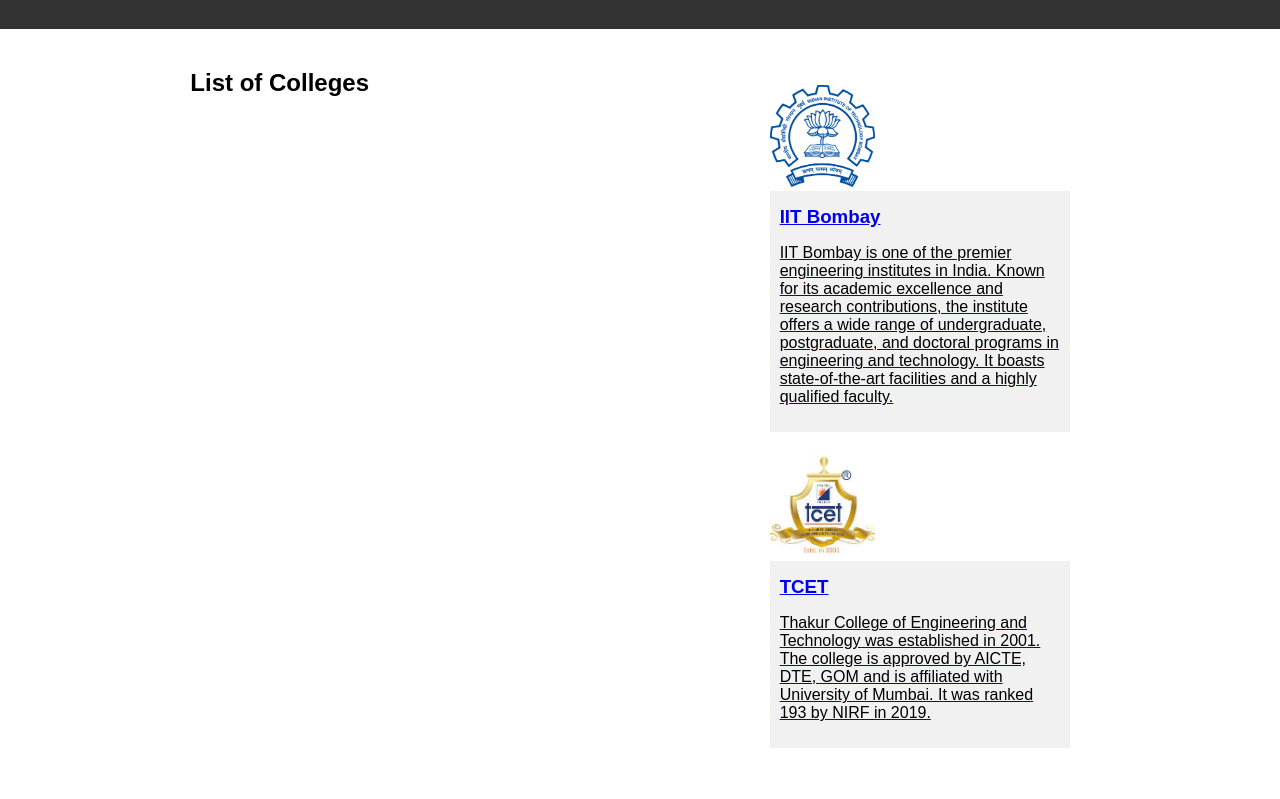
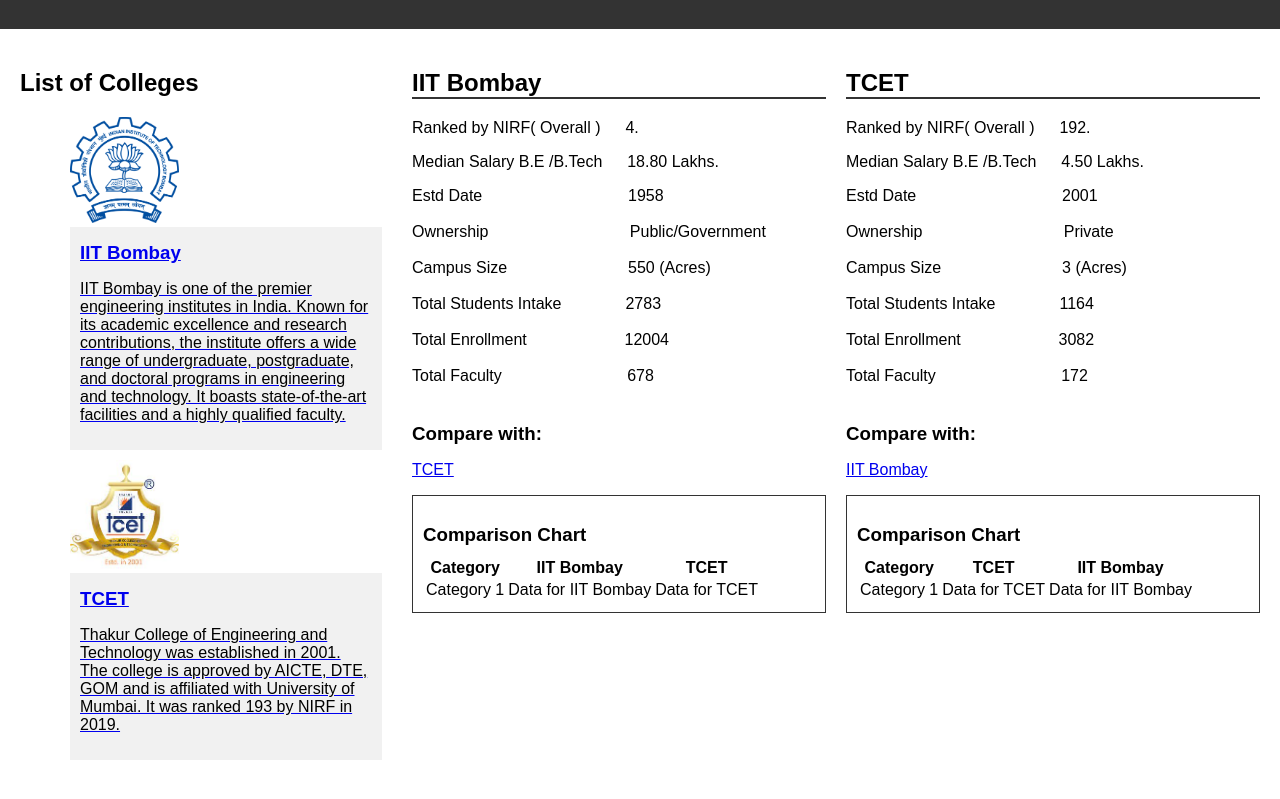
Before and after one commit to ShashankSP233/ip_cllg, a plain HTML site: page index.html in a window 1280 px wide. Shown: the part 71-870 px from the top of the page. Drawn offline with Linux system fonts and the light colour scheme.

Commit message:
Update style.css

```diff
--- a/style.css
+++ b/style.css
@@ -13,18 +13,16 @@
 
 main {
   padding: 20px;
+  display: flex;
 }
 
 .colleges-list {
-    display: flex;
-    flex-wrap: wrap;
-    justify-content: space-around;
+  flex: 0 0 30%;
 }
 
 .colleges-list li {
   list-style: none;
-    width: 300px;
-    margin: 20px;
+  margin: 10px;
 }
 
 .college-details {
@@ -37,11 +35,12 @@
 }
 
 .college-info {
-    display: none;
+  flex: 1;
+  margin-left: 20px;
 }
 
-  .college-info:target {
-    display: block;
+.college-info h2 {
+  border-bottom: 2px solid #333;
 }
 
 .comparison {
```
Lines whose indentation alone changed are shown as unchanged.
